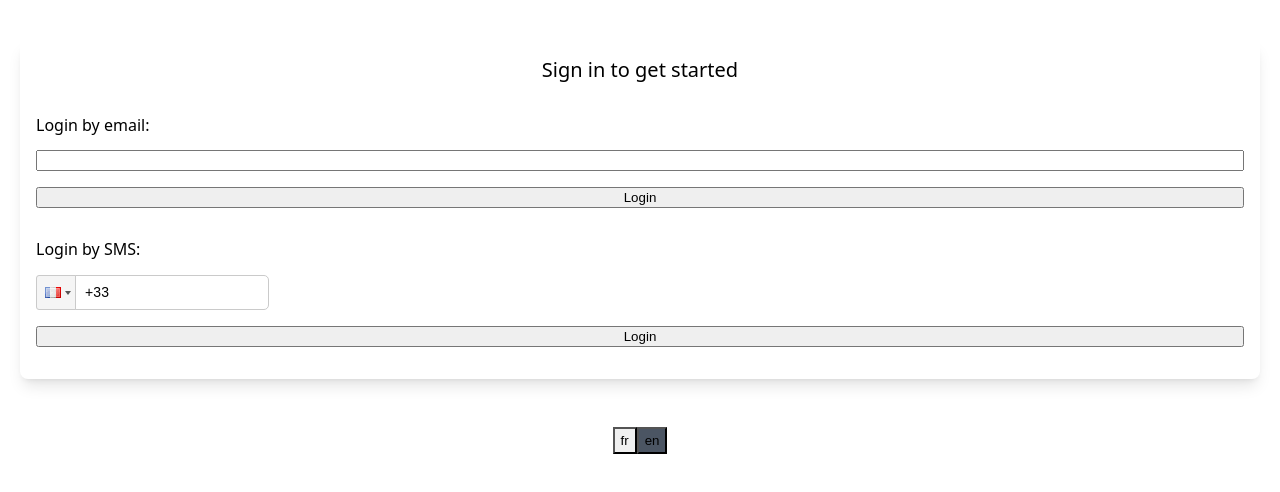
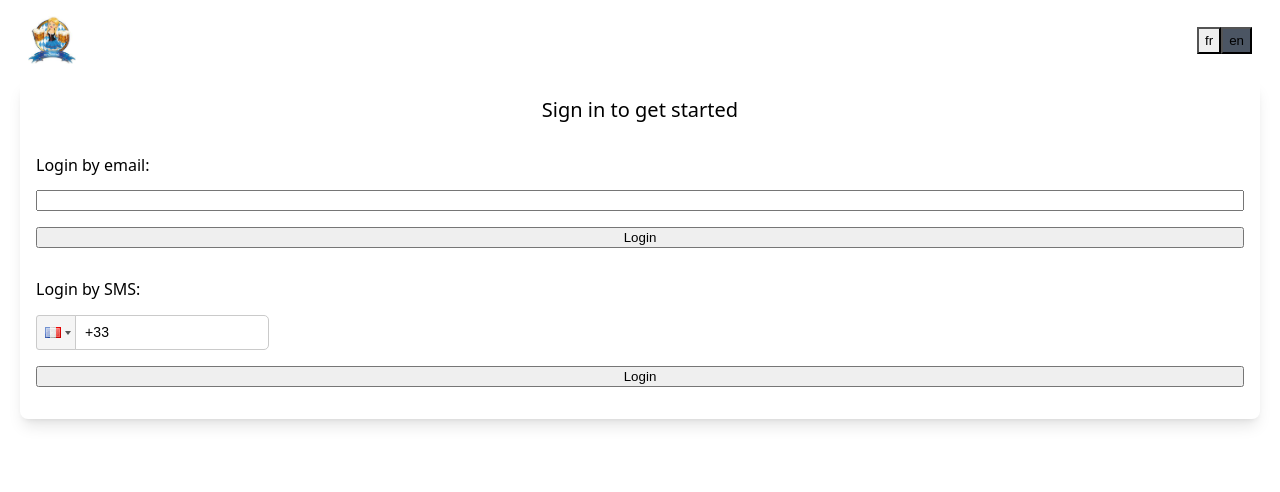
Before and after one commit to codyzu/fidelity, a React (Vite) app: page /scan in a window 1280 px wide. Shown: the top 492 px of the page. Built offline with nearby package versions, Linux system fonts and the light colour scheme; no server answers.

Commit message:
improve and simplify layouts

```diff
--- a/src/language-swicther.tsx
+++ b/src/language-swicther.tsx
@@ -5,7 +5,7 @@ export default function LanguageSwitcher() {
   const {i18n} = useTranslation();
 
   return (
-    <div className="flex justify-center mt-8">
+    <div className="flex justify-center">
       <div className="flex">
         <button
           className={clsx(
--- a/src/layout.tsx
+++ b/src/layout.tsx
@@ -3,7 +3,7 @@ import {type ReactNode} from 'react';
 export default function Layout({children}: {children: ReactNode}) {
   return (
     <div
-      className="font-sans text-black px-5 py-8 flex flex-col items-center gap-4"
+      className="font-sans text-black px-5 py-2 flex flex-col items-center gap-4"
       md="mx-auto max-w-screen-md"
     >
       {children}
--- a/src/page.tsx
+++ b/src/page.tsx
@@ -1,12 +1,18 @@
 import {type ReactNode} from 'react';
 import Layout from './layout';
 import LanguageSwitcher from './language-swicther';
+import logo from './logo.jpeg';
 
 export default function Page({children}: {children: ReactNode}) {
   return (
     <Layout>
+      <div className="flex justify-between w-full">
+        <img className="w-12 h-12 object-cover" src={logo} />
+        <div className="flex flex-col justify-center">
+          <LanguageSwitcher />
+        </div>
+      </div>
       {children}
-      <LanguageSwitcher />
     </Layout>
   );
 }
--- a/src/scanner.tsx
+++ b/src/scanner.tsx
@@ -107,7 +107,7 @@ export default function Scanner() {
   };
 
   return (
-    <div className="flex flex-col items-center">
+    <>
       <div className="bg-white w-[80vw] h-[80vw] aspect-square border-yellow-500 border-20 box-border">
         {code ? (
           <div className="w-full h-full flex items-center justify-center">
@@ -191,7 +191,7 @@ export default function Scanner() {
           </button>
         </div>
       )}
-      <div className="mt-8 grid grid-cols-2 gap-6">
+      <div className="grid grid-cols-2 gap-6">
         {!code && (
           <>
             <button
@@ -214,14 +214,21 @@ export default function Scanner() {
             </button>
           </>
         )}
-      </div>
         <Link
-        className="btn-sm decoration-none flex items-center justify-center mt-6"
+          className="btn-sm decoration-none flex items-center justify-center"
           role="button"
           to="/"
         >
           <div>{t('My profile')}</div>
         </Link>
+        <button
+          className="btn-sm"
+          type="button"
+          onClick={async () => signOut(auth)}
+        >
+          {t('Sign out')}
+        </button>
       </div>
+    </>
   );
 }
```
Lines whose indentation alone changed are shown as unchanged.
